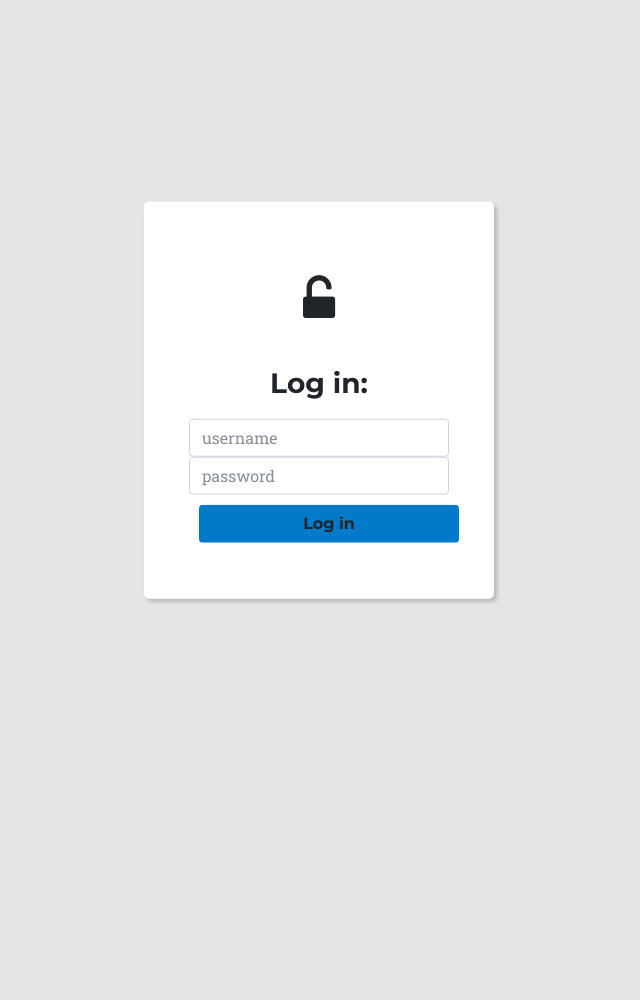
After one commit to mogh99/Database_Course_Project, a Flask app: page /login in a window 1280 px wide. The commit adds this page. Shown: the whole page, without its empty margins (321-961 px from the left). Run offline with Flask 2, Linux system fonts and the light colour scheme; some libraries are stand-ins or nearby versions; some web fonts are replaced.

Commit message:
The login need a table in the database and report1 stil not finished

```diff
--- a/application/main/forms.py
+++ b/application/main/forms.py
@@ -3,15 +3,24 @@ from wtforms import StringField, PasswordField, SubmitField, SelectField
 from wtforms.validators import DataRequired, Length, Email, EqualTo
 from application.models import *
 
+class loginForm(FlaskForm):
+	username = StringField("Username", render_kw={"placeholder": "username"},validators=[
+																		DataRequired(),
+																		Length(min=5, max=15)])
+
+	password = PasswordField("Password", render_kw={"placeholder": "password"},validators=[
+																		DataRequired(),
+																		Length(min=5, max=15)])
+
 
 class playersForm(FlaskForm):
-	match = SelectField('Match', choices=[], validators=[DataRequired()], coerce=int)
+	match = SelectField("Match", choices=[], validators=[DataRequired()], coerce=int)
 
-	team = SelectField('Team', choices=[], validators=[DataRequired()], coerce=int)
+	team = SelectField("Team", choices=[], validators=[DataRequired()], coerce=int)
 
-	submit = SubmitField('Submit')
+	submit = SubmitField("Submit")
 
 class refereeForm(FlaskForm):
-	referee = SelectField('Referee', choices=[], validators=[DataRequired()], coerce=int)
+	referee = SelectField("Referee", choices=[], validators=[DataRequired()], coerce=int)
 
-	submit = SubmitField('Submit')
+	submit = SubmitField("Submit")
--- a/application/main/main.py
+++ b/application/main/main.py
@@ -1,18 +1,11 @@
 from flask import Flask, render_template, jsonify, Blueprint, redirect, url_for
-from application.main.utils import playerInformation, matchInformation
-from application.main.forms import playersForm, refereeForm
+from application.main.utils import playerInformation, matchInformation, teamInformation
+from application.main.forms import playersForm, refereeForm, loginForm
 from application import db
 from application.models import Match
 
 
 mainApp = Blueprint('mainApp', __name__)
-
-
-report1 = [
-            {"playerName": "mohammed",
-            "teamName":"team1",
-            "type":"student"}
-          ]
 
 '''
     The main method is responsible for rendering the main page
@@ -24,12 +17,13 @@ def main():
     #static reports
     playerInformationReport = playerInformation()
     matchInformationReport = matchInformation()
+    teamInformationReport = teamInformation()
 
     #dynamic reports
     teamPlayers = playersForm()
     teamPlayers.match.choices = [(instance.matchID, f"Match{instance.matchID}") for instance in db.session().query(Match).all()]
-    query = f"SELECT M.matchID, T.teamID FROM match M NATURAL JOIN team T;"
-    teamPlayers.team.choices = [(instance.teamID, f"Team{instance.teamID}, Match{instance.matchID}") for instance in db.engine.execute(query)]
+    query = f"SELECT teamID FROM team;"
+    teamPlayers.team.choices = [(instance.teamID, f"Team{instance.teamID}") for instance in db.engine.execute(query)]
     referees = refereeForm()
     query = f'''SELECT DISTINCT A.kfupmID, A.firstName, A.lastName
                 FROM matchActor M
@@ -41,5 +35,10 @@ def main():
 
     # render the main page with all the reports
     return render_template("reports.html", title="home",
-                            staticReports=[report1, playerInformationReport, matchInformationReport],
+                            staticReports=[ playerInformationReport, matchInformationReport],
                             dynamicReports=[teamPlayers, referees])
+
+@mainApp.route("/login")
+def login():
+    login = loginForm()
+    return render_template("login.html", form=login)
--- /dev/null
+++ b/application/static/css/Login-screen.css
@@ -0,0 +1,42 @@
+.login-one-form {
+  transform: translate(-50%, -50%);
+  top: 50%;
+  max-width: 350px;
+  width: 350px;
+  left: 50%;
+  background-color: #fff;
+  padding: 30px;
+  border-radius: 5px;
+  position: absolute;
+  box-shadow: 3px 3px 4px rgba(0,0,0,0.2);
+}
+
+.login-one {
+  background-color: rgba(0,0,0,0.1);
+  min-height: 100%;
+  height: 1000px;
+  background-size: cover;
+}
+
+.login-one-ico {
+  padding: 30px;
+  font-size: 50px;
+  text-align: center;
+}
+
+.form-group {
+  text-align: center;
+}
+
+#input {
+  margin: 10px;
+}
+
+#button {
+  width: 100%;
+  margin: 10px;
+}
+
+#heading {
+  padding-bottom: 10px;
+}
--- /dev/null
+++ b/application/templates/login.html
@@ -0,0 +1,38 @@
+<!DOCTYPE html>
+<html>
+
+<head>
+    <meta charset="utf-8">
+    <meta name="viewport" content="width=device-width, initial-scale=1.0, shrink-to-fit=no">
+    <title>Untitled</title>
+    <link rel="stylesheet" href="../static/bootstrap/css/bootstrap.min.css">
+    <link rel="stylesheet" href="../static/fonts/font-awesome.min.css">
+    <link rel="stylesheet" href="../static/css/Login-screen.css">
+    <link rel="stylesheet" href="../static/css/styles.css">
+</head>
+
+<body>
+    {% if form %}
+        {%set processName = form.__class__.__name__~"Process" %}
+        <div id="login-one" class="login-one">
+            <form class="login-one-form" method="POST" action="{{ processName }}">
+                {{ form.hidden_tag() }}
+                <div class="col">
+                    <div class="login-one-ico"><i class="fa fa-unlock-alt" id="lockico"></i></div>
+                    <div class="form-group">
+                        <div>
+                            <h3 id="heading">Log in:</h3>
+                        </div>
+                        {{ form.username(class="form-control") }}
+                        {{ form.password(class="form-control") }}
+
+                        <button class="btn" id="button" style="background-color:#007ac9;" type="submit">Log in</button></div>
+                </div>
+            </form>
+        </div>
+    {% endif %}
+    <script src="../static/js/jquery.min.js"></script>
+    <script src="../static/bootstrap/js/bootstrap.min.js"></script>
+</body>
+
+</html>
--- a/application/templates/main.html
+++ b/application/templates/main.html
@@ -115,6 +115,7 @@
                 <ul class="nav navbar-nav ml-auto text-uppercase">
                     <li class="nav-item" role="presentation"><a class="nav-link js-scroll-trigger" href="#services">about</a></li>
                     <li class="nav-item" role="presentation"><a class="nav-link js-scroll-trigger" href="#portfolio">info</a></li>
+                    <li class="nav-item" role="presentation"><a class="nav-link js-scroll-trigger" href="/login">login</a></li>
                 </ul>
             </div>
         </div>
```
Also changed, not shown: application/admin/admin.py (+5 -18 lines), application/login.html (added, +30 -0 lines), application/main/processes.py (+14 -2 lines), application/main/utils.py (+12 -0 lines), application/static/css/styles.css (added).
